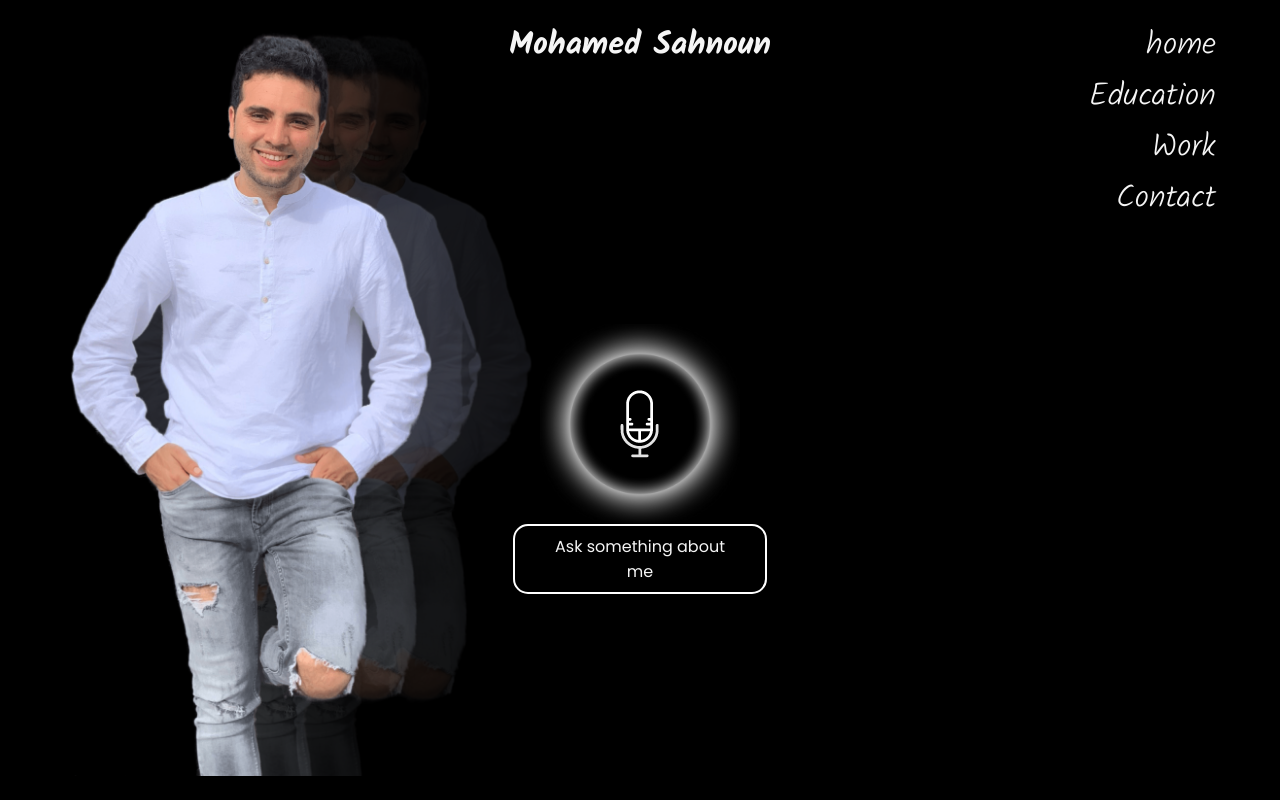
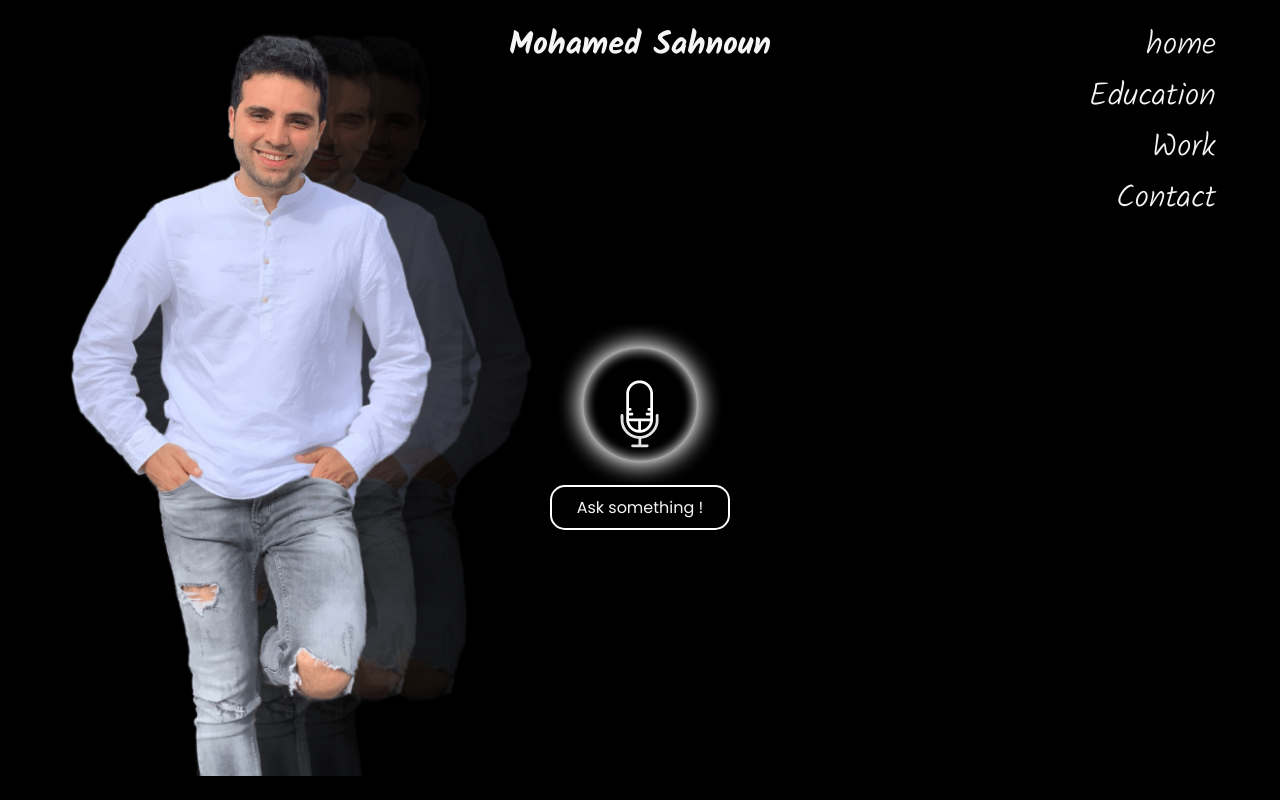
Before and after one commit to MedNoun/BertyNoun, a Next.js app: page / in a window 1280 px wide. Built offline with nearby package versions, Linux system fonts and the light colour scheme.

Commit message:
styling and browser support integration

```diff
--- a/components/Mic.js
+++ b/components/Mic.js
@@ -1,4 +1,4 @@
-import React, { useState } from "react";
+import React, { useEffect, useState } from "react";
 import "regenerator-runtime/runtime";
 import Image from "next/image";
 import { motion } from "framer-motion";
@@ -15,6 +15,12 @@ export default function Mic() {
   } = useSpeechRecognition();
   const [clicked_mic, setClicked_mic] = useState(0);
   const [finish_animation, setFinish_animation] = useState(1);
+  const [text, setText] = useState("Ask something !");
+  useEffect(() => {
+    if (!browserSupportsSpeechRecognition) {
+      setText("Your browser does not support :(");
+    }
+  }, []);
 
   let popover_onstart = {
     hidden: {
@@ -84,9 +90,7 @@ export default function Mic() {
         </motion.div>
       </div>
       <motion.div initial="hidden" animate="visible" variants={popover_onstart}>
-        <div className="popover">
-          {transcript ? transcript : "Ask something about me"}
-        </div>
+        <div className="popover">{transcript ? transcript : text}</div>
       </motion.div>
     </div>
   );
--- a/styles/globals.css
+++ b/styles/globals.css
@@ -79,15 +79,17 @@ body {
   margin-right: auto;
   left: 0;
   right: 0;
-  height: 200px;
-  width: 200px;
+  height: calc(30px + var(--fs_xlarge));
+  width: calc(30px + var(--fs_xlarge));
 }
 
 .mic {
   top: 25%;
   overflow: hidden;
-  width: 75px;
-  height: 100px;
+  /* width:50px; and height*/
+  max-width: 60px;
+  max-height: 100px;
+  height: calc(var(--fs_xlarge) - 10px);
   margin: auto;
 }
 
@@ -98,7 +100,7 @@ body {
   border-radius: 15px;
   padding: 8px 25px;
   margin: auto;
-  max-width: 200px;
+  max-width: calc(50px + var(--fs_xlarge));
   text-align: center;
   width: fit-content;
 }
```
